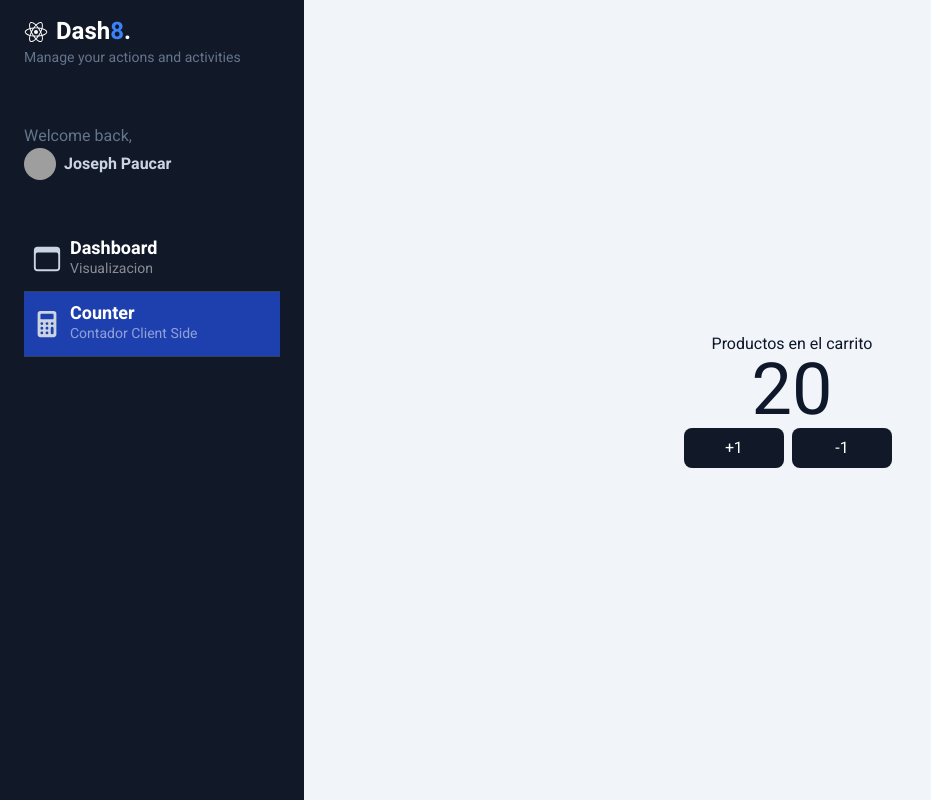
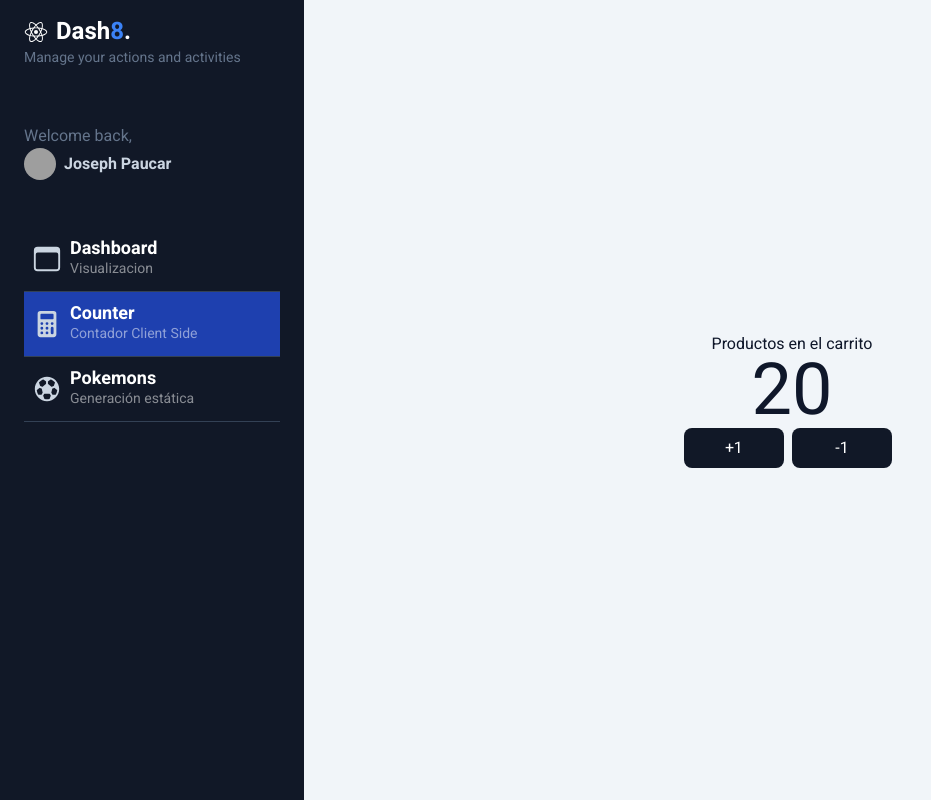
Before and after one commit to jojupacr5/my-dashboard-next, a Next.js app: page /dashboard/counter in a window 1280 px wide. Shown: the whole page, without its empty margins (0-931 px from the left). Built offline with nearby package versions, Linux system fonts and the light colour scheme; grey boxes are pictures that could not be loaded.

Commit message:
Trabajando con fetch hacia la pokeapi

```diff
--- a/src/app/components/Sidebar.tsx
+++ b/src/app/components/Sidebar.tsx
@@ -1,5 +1,5 @@
 import Image from "next/image"
-import { IoBrowsersOutline, IoCalculator, IoLogoReact } from "react-icons/io5"
+import { IoBrowsersOutline, IoCalculator, IoFootball, IoLogoReact } from "react-icons/io5"
 import { SidebarMenuItem } from "./SidebarMenuItem"
 
 const menuItems = [
@@ -14,6 +14,12 @@ const menuItems = [
     icon: <IoCalculator size={30} />,
     title: 'Counter',
     subTitle: 'Contador Client Side'
+  },
+  {
+    path: '/dashboard/pokemons',
+    icon: <IoFootball size={30} />,
+    title: 'Pokemons',
+    subTitle: 'Generación estática'
   }
 ]
 
--- /dev/null
+++ b/src/app/dashboard/pokemons/page.tsx
@@ -0,0 +1,18 @@
+const getPokemons = async (limit = 20, offset = 0) => {
+  const data = await fetch(`https://pokeapi.co/api/v2/pokemon?limit=${limit}&offset=${offset}`)
+    .then( res => res.json());
+
+  return data;
+}
+
+
+
+export default async function PokemonsPage() {
+  const pokemons = await getPokemons(151);
+
+  return (
+    <div>
+      { JSON.stringify(pokemons) }
+    </div>
+  )
+}
```
